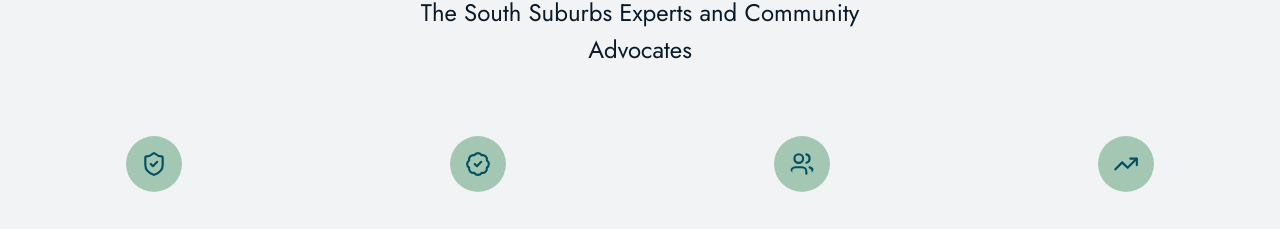
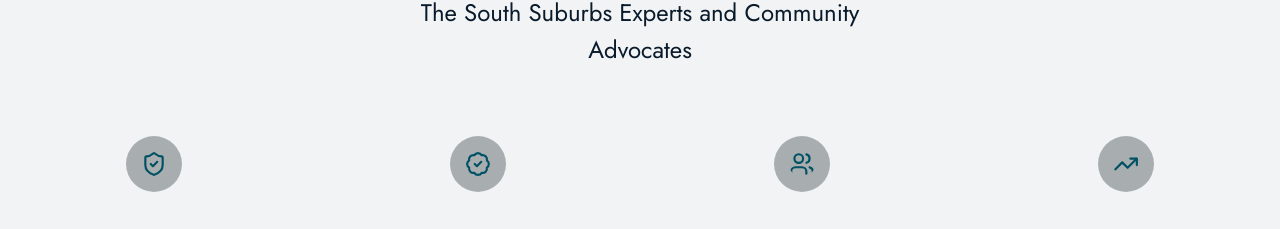
Before and after one commit to rakib3719/Farrior-Home, a Next.js app in the folder farrior-homes-frontend/: page / in a window 1280 px wide. Shown: the part 3538-3767 px from the top of the page. Built offline with nearby package versions, Linux system fonts and the light colour scheme; no server answers; a web font is replaced by a local one.

Commit message:
feat: after merge

```diff
--- a/farrior-homes-frontend/components/home/WhyChooseUs.tsx
+++ b/farrior-homes-frontend/components/home/WhyChooseUs.tsx
@@ -49,7 +49,7 @@ export default function WhyChooseUs() {
             key={idx}
             className='flex flex-col items-center justify-center text-center'>
             <div className='w-14 h-14 bg-white rounded-full flex items-center justify-center mb-6 md:mb-8'>
-              <item.icon className='w-14 h-14 text-(--primary) bg-[#A3C7B3] rounded-full p-3.75 font-normal' />
+              <item.icon className='w-14 h-14 text-[#005163] bg-[#a8aeaf] rounded-full p-3.75 font-normal' />
             </div>
 
             <Title
```
